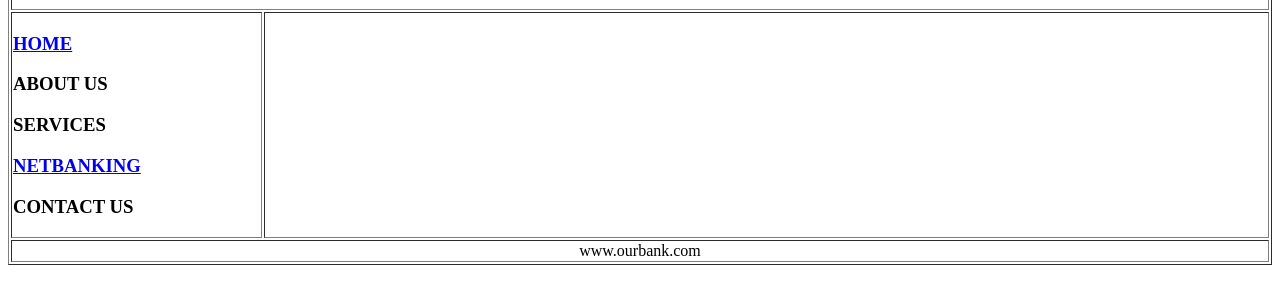
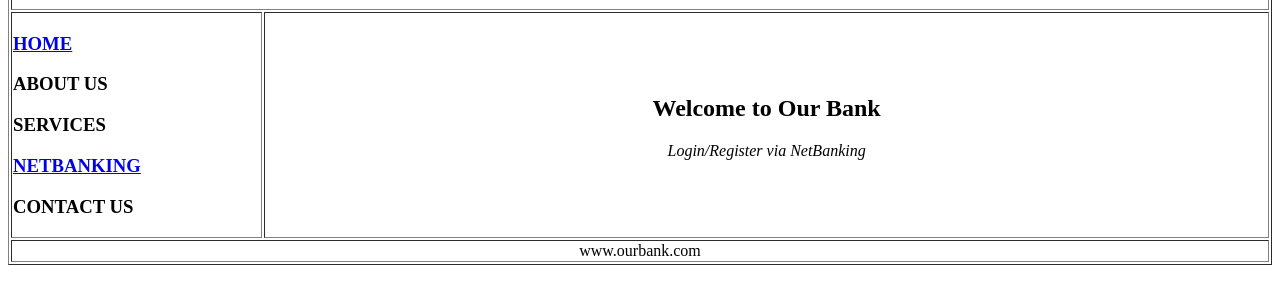
Before and after one commit to abhbhi/UI-Module-1, a plain HTML site: page index.html in a window 1280 px wide. Shown: the part 101-402 px from the top of the page. Drawn offline with Linux system fonts and the light colour scheme.

Commit message:
welcome message

```diff
--- a/index.html
+++ b/index.html
@@ -23,6 +23,8 @@
                 <h3>CONTACT US</h3>
             </td>
             <td align="center">
+                <h2>Welcome to Our Bank</h2>
+                <p><i>Login/Register via NetBanking</i></p>
             </td>
         </tr>
 
```
